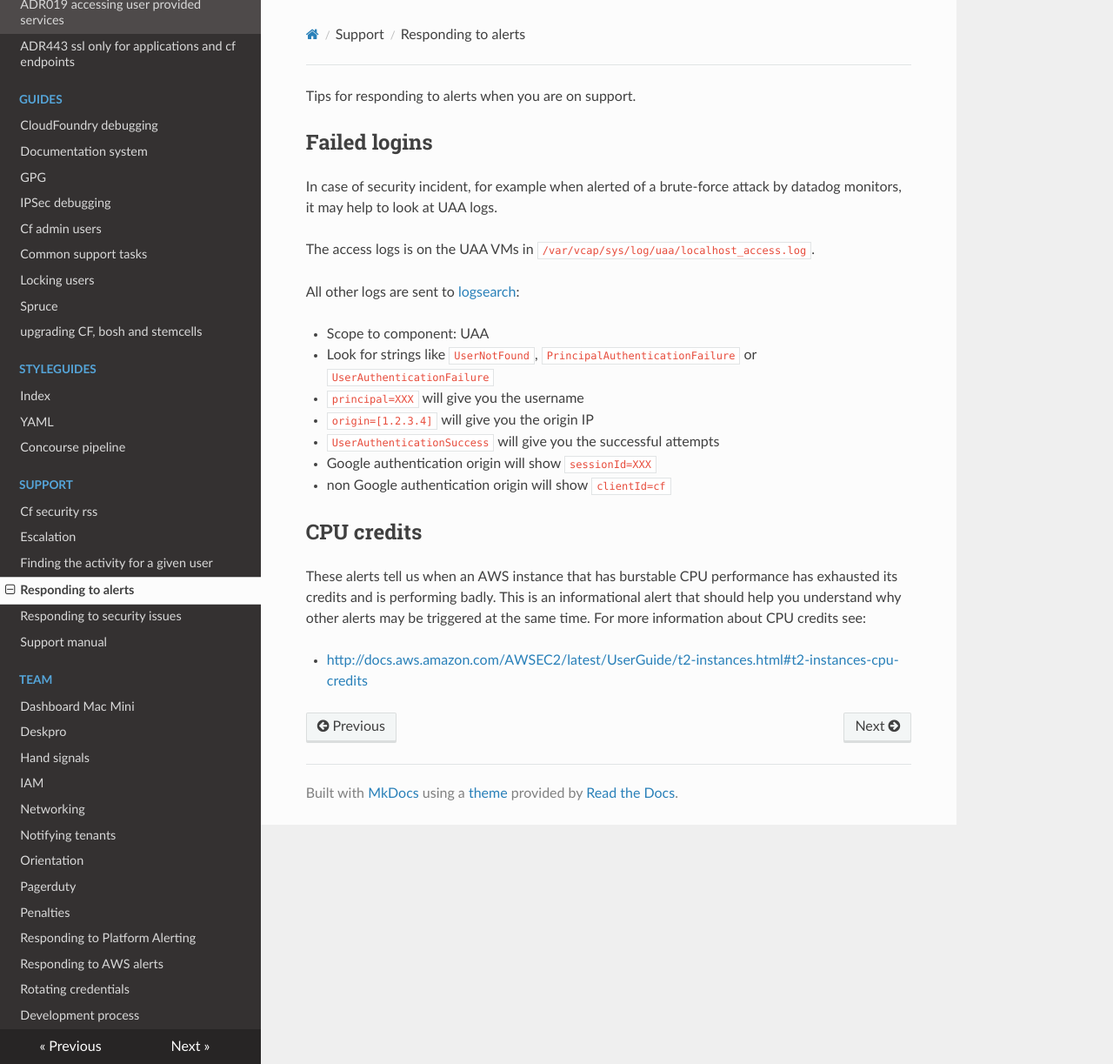
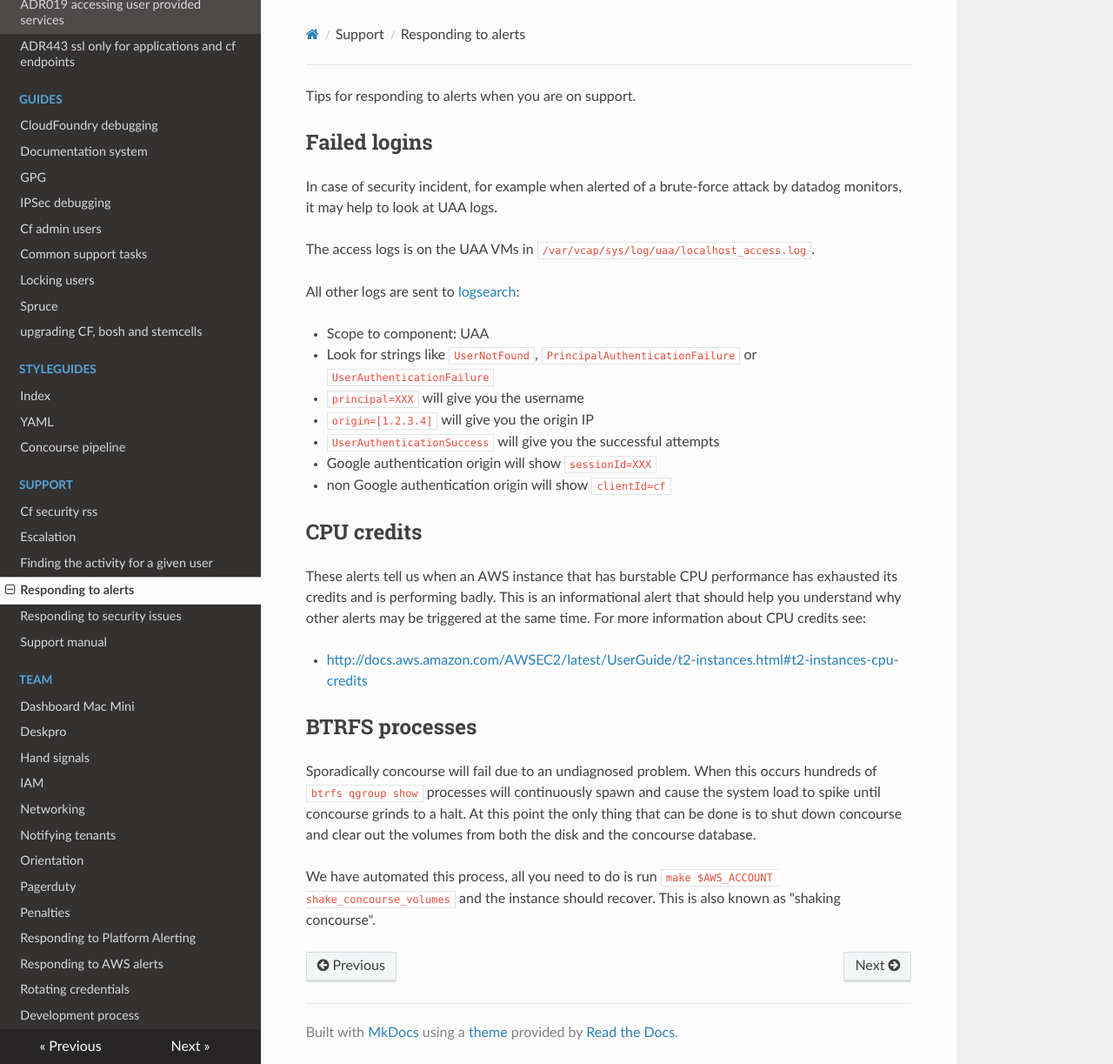
Before and after one commit to alphagov/paas-team-manual, an MkDocs documentation site: the page built from docs/support/responding_to_alerts.md, in a window 1280 px wide and 1223 px high. Shown: the whole window at 87% size. Built offline with MkDocs 1.6.1, drawn with Linux system fonts in a browser that asks for light colours; nearby versions of some CDN libraries.

Commit message:
Add documentation on shaking concourse, to be linked from alerts.

```diff
--- a/docs/support/responding_to_alerts.md
+++ b/docs/support/responding_to_alerts.md
@@ -25,3 +25,9 @@ alert that should help you understand why other alerts may be triggered at
 the same time. For more information about CPU credits see:
 
 - <http://docs.aws.amazon.com/AWSEC2/latest/UserGuide/t2-instances.html#t2-instances-cpu-credits>
+
+## BTRFS processes
+
+Sporadically concourse will fail due to an undiagnosed problem. When this occurs hundreds of `btrfs qgroup show` processes will continuously spawn and cause the system load to spike until concourse grinds to a halt. At this point the only thing that can be done is to shut down concourse and clear out the volumes from both the disk and the concourse database.
+
+We have automated this process, all you need to do is run `make $AWS_ACCOUNT shake_concourse_volumes` and the instance should recover. This is also known as "shaking concourse".
```
